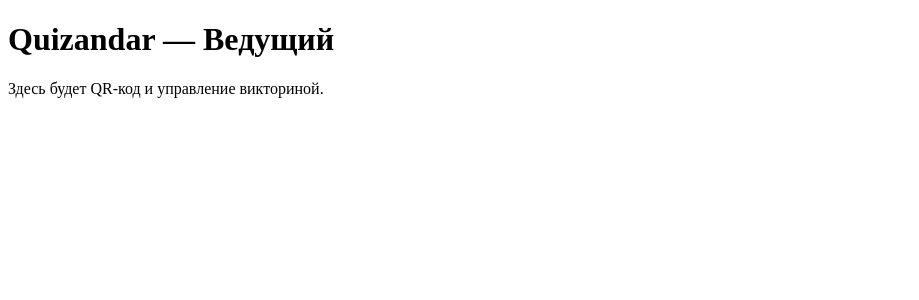
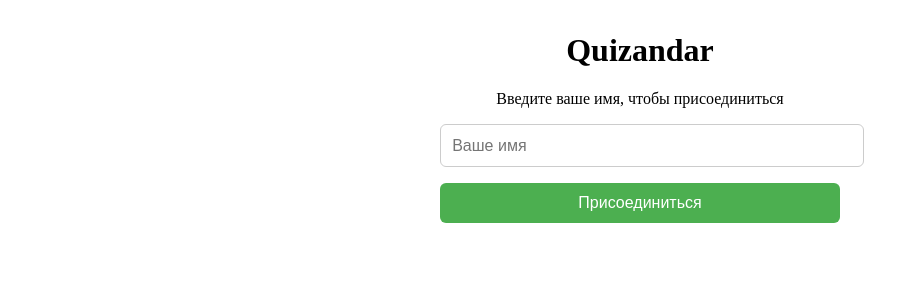
Before and after one commit to Iskandar684/quizandar, a Vue app in the folder frontend/: page /#/player in a window 1280 px wide. Shown: the top 300 px of the page, without its empty margins (0-919 px from the left). Built offline with nearby package versions, Linux system fonts and the light colour scheme.

Commit message:
Реализована клиентская часть регистрации пользователя.

```diff
--- a/frontend/index.html
+++ b/frontend/index.html
@@ -4,7 +4,8 @@
     <meta charset="UTF-8" />
     <link rel="icon" type="image/svg+xml" href="/favicon.svg" />
     <meta name="viewport" content="width=device-width, initial-scale=1.0" />
-    <title>frontend</title>
+    <meta name="description" content="Quizandar — интерактивная викторина">
+    <title>Quizandar</title>
   </head>
   <body>
     <div id="app"></div>
--- a/frontend/package.json
+++ b/frontend/package.json
@@ -10,6 +10,7 @@
   },
   "dependencies": {
     "axios": "^1.19.0",
+    "qrcode.vue": "^3.10.0",
     "vue": "^3.5.0",
     "vue-router": "^4.6.4"
   },
--- a/frontend/src/router/index.ts
+++ b/frontend/src/router/index.ts
@@ -1,9 +1,9 @@
-import { createRouter, createWebHistory } from 'vue-router'
+import { createRouter, createWebHashHistory } from 'vue-router'
 import HostView from '../views/HostView.vue'
 import PlayerView from '../views/PlayerView.vue'
 
 const router = createRouter({
-  history: createWebHistory(),
+  history: createWebHashHistory(),
   routes: [
     { path: '/', name: 'host', component: HostView },
     { path: '/player', name: 'player', component: PlayerView },
--- a/frontend/src/views/HostView.vue
+++ b/frontend/src/views/HostView.vue
@@ -1,10 +1,39 @@
 <template>
-  <div>
+  <div class="host-view">
     <h1>Quizandar — Ведущий</h1>
-    <p>Здесь будет QR-код и управление викториной.</p>
+    <p>Отсканируйте QR-код, чтобы присоединиться к игре</p>
+    <div class="qr-container">
+      <qrcode-vue :value="playerUrl" :size="300" level="M" />
+    </div>
+    <p class="url-text">{{ playerUrl }}</p>
   </div>
 </template>
 
 <script setup lang="ts">
-// пока пусто
+import { computed } from 'vue'
+import QrcodeVue from 'qrcode.vue'
+
+const playerUrl = computed(() => {
+  // Берём текущий origin (http://host:port) и добавляем hash-маршрут
+  return `${window.location.origin}/#/player`
+})
 </script>
+
+<style scoped>
+.host-view {
+  text-align: center;
+  padding: 2rem;
+}
+.qr-container {
+  display: inline-block;
+  padding: 1rem;
+  background: white;
+  border-radius: 12px;
+  box-shadow: 0 2px 8px rgba(0,0,0,0.1);
+}
+.url-text {
+  margin-top: 1rem;
+  font-family: monospace;
+  font-size: 1.1rem;
+}
+</style>
--- a/frontend/src/views/PlayerView.vue
+++ b/frontend/src/views/PlayerView.vue
@@ -1,11 +1,87 @@
 <template>
-  <div>
-    <h1>Quizandar — Игрок</h1>
-    <p>Введите имя и подключайтесь.</p>
-    <!-- здесь будет форма регистрации -->
+  <div class="player-view">
+    <h1>Quizandar</h1>
+    <p>Введите ваше имя, чтобы присоединиться</p>
+    <form @submit.prevent="joinGame">
+      <input
+        v-model="name"
+        type="text"
+        placeholder="Ваше имя"
+        required
+        maxlength="30"
+      />
+      <button type="submit" :disabled="isLoading">
+        {{ isLoading ? 'Подключение...' : 'Присоединиться' }}
+      </button>
+    </form>
+    <div v-if="error" class="error">{{ error }}</div>
+    <div v-if="player" class="success">
+      Вы присоединились как <strong>{{ player.name }}</strong> (ID: {{ player.id }})
+    </div>
   </div>
 </template>
 
 <script setup lang="ts">
-// пока пусто
+import { ref } from 'vue'
+import axios from 'axios'
+
+const name = ref('')
+const isLoading = ref(false)
+const error = ref('')
+const player = ref<{ id: string; name: string } | null>(null)
+
+async function joinGame() {
+  if (!name.value.trim()) return
+  isLoading.value = true
+  error.value = ''
+  try {
+    const { data } = await axios.post('/api/players/register', {
+      name: name.value.trim()
+    })
+    player.value = data
+    // Сохраним в localStorage, чтобы знать, что игрок зарегистрирован
+    localStorage.setItem('quizandar_player', JSON.stringify(data))
+  } catch (e) {
+    error.value = 'Не удалось подключиться. Попробуйте ещё раз.'
+  } finally {
+    isLoading.value = false
+  }
+}
 </script>
+
+<style scoped>
+.player-view {
+  max-width: 400px;
+  margin: 2rem auto;
+  text-align: center;
+}
+input {
+  width: 100%;
+  padding: 0.7rem;
+  font-size: 1rem;
+  margin-bottom: 1rem;
+  border: 1px solid #ccc;
+  border-radius: 6px;
+}
+button {
+  width: 100%;
+  padding: 0.7rem;
+  font-size: 1rem;
+  background-color: #4caf50;
+  color: white;
+  border: none;
+  border-radius: 6px;
+  cursor: pointer;
+}
+button:disabled {
+  background-color: #aaa;
+}
+.error {
+  color: red;
+  margin-top: 1rem;
+}
+.success {
+  margin-top: 1rem;
+  color: #2e7d32;
+}
+</style>
```
Also changed, not shown: 2 other files (tests, documents, lock files or other folders).
